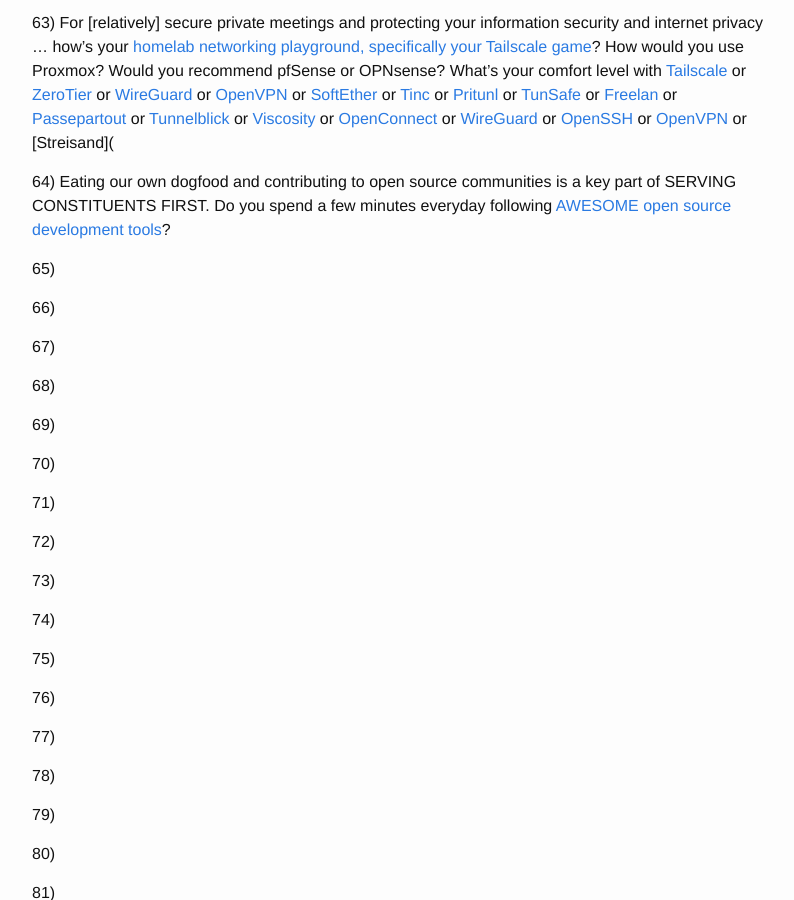
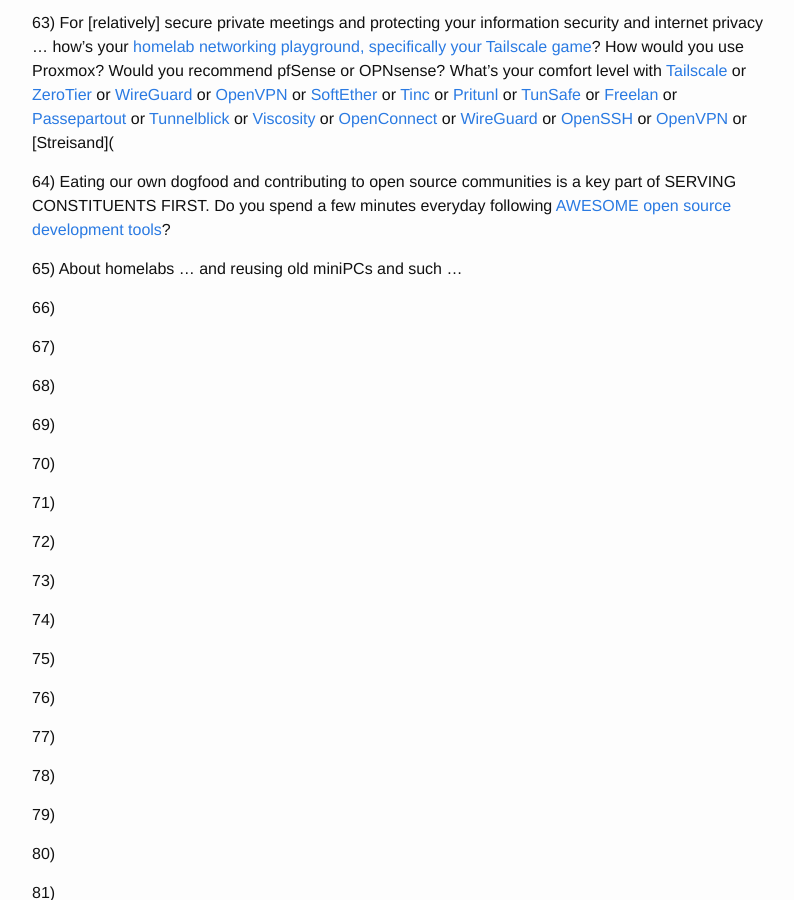
Before and after one commit to RockRapids/SHOP, a Jekyll site: the page built from _posts/2023-12-01-Studying-The-2024-POTUS-Race.MD, in a window 1280 px wide and 900 px high, scrolled down 25675 px. Shown: the whole window, without its empty margins (238-1032 px from the left). Built offline with Jekyll 4.4.1, drawn with Linux system fonts in a browser that asks for light colours.

Commit message:
Homelabs and reusing

```diff
--- a/_posts/2023-12-01-Studying-The-2024-POTUS-Race.MD
+++ b/_posts/2023-12-01-Studying-The-2024-POTUS-Race.MD
@@ -427,7 +427,7 @@ Ultimately, developers combining these techniques will create differentiated app
 
 64) Eating our own dogfood and contributing to open source communities is a key part of SERVING CONSTITUENTS FIRST. Do you spend a few minutes everyday following [AWESOME open source development tools](https://wiki.opensourceisawesome.com/shelves/open-source-tools)?
 
-65)
+65) About homelabs ... and reusing old miniPCs and such ...
 
 66)
 
```
